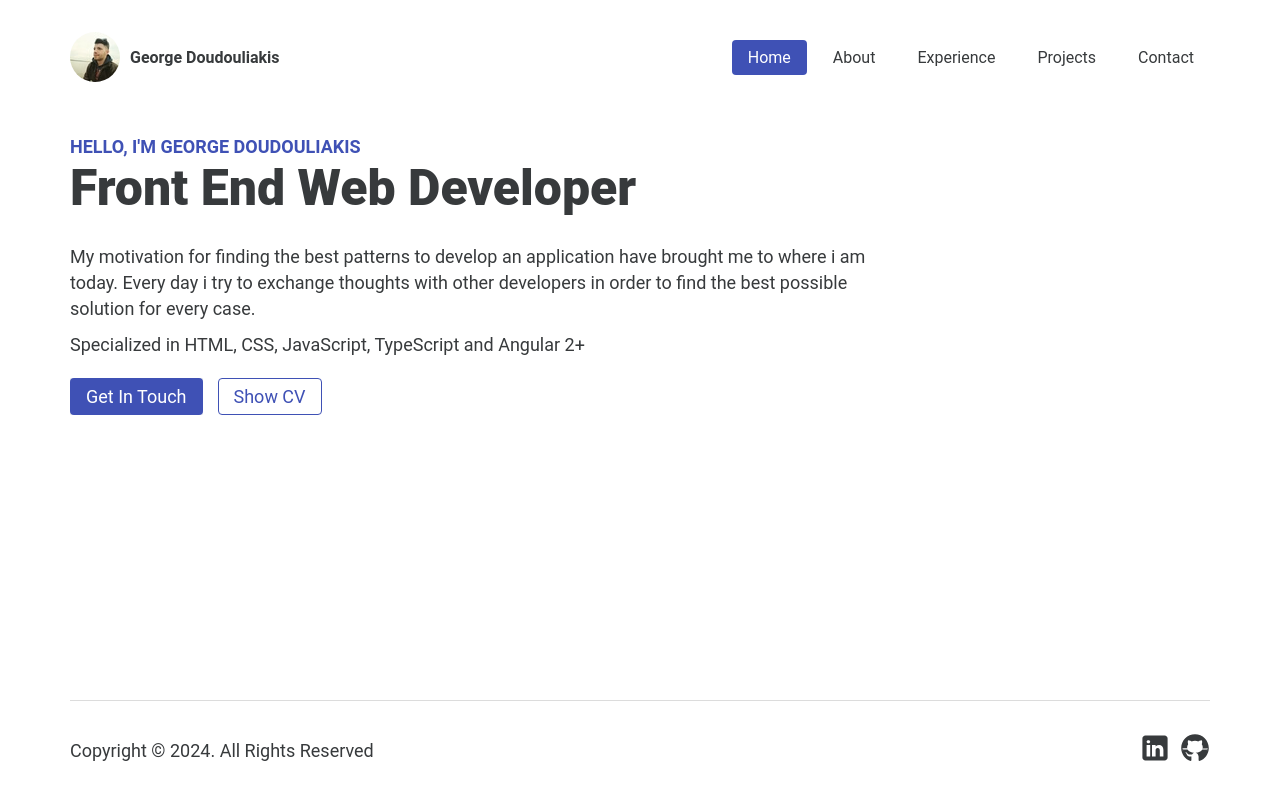
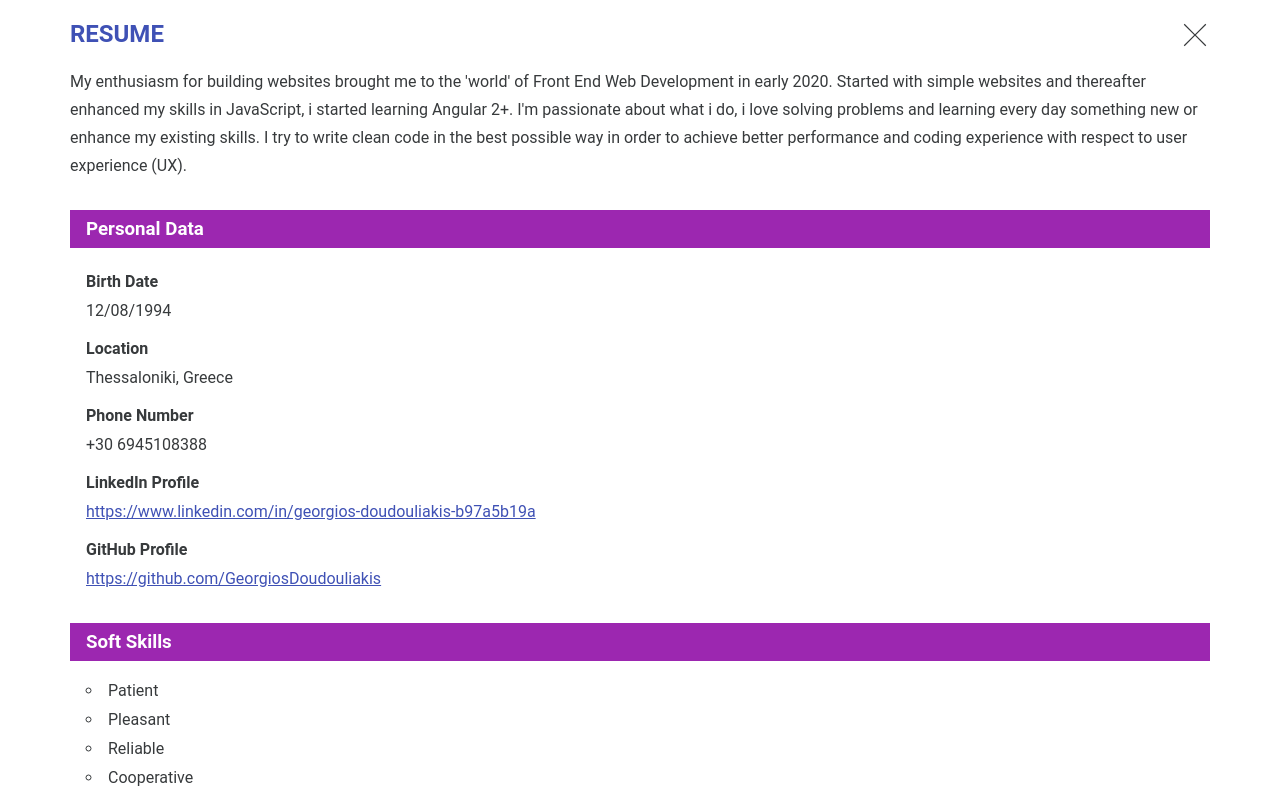
Before and after one commit to GeorgiosDoudouliakis/george-doudouliakis-dev, an Angular app: page / in a window 1280 px wide. Both pictures are taken after a click on the button "Show CV". Shown: the top 800 px of the page. Built offline with nearby package versions, Linux system fonts and the light colour scheme.

Commit message:
refactor: Add functionality for showing cv and layout, styling of cv section

```diff
--- /dev/null
+++ b/src/app/pages/home/components/home-cv/home-cv.component.html
@@ -0,0 +1,65 @@
+<div class="container">
+  <div>
+    <h2>RESUME</h2>
+    <p>
+      My enthusiasm for building websites brought me to the 'world' of Front End Web Development in early 2020. Started with simple websites and thereafter enhanced my skills in JavaScript, i started learning Angular 2+. I'm passionate about what i do, i love solving problems and learning every day something new or enhance my existing skills. I try to write clean code in the best possible way in order to achieve better performance and coding experience with respect to user experience (UX).
+    </p>
+
+    <h3>Personal Data</h3>
+    <div class="personal-data">
+      <p>Birth Date</p>
+      <span>12/08/1994</span>
+      <p>Location</p>
+      <span>Thessaloniki, Greece</span>
+      <p>Phone Number</p>
+      <span>+30 6945108388</span>
+      <p>LinkedIn Profile</p>
+      <a href="https://www.linkedin.com/in/georgios-doudouliakis-b97a5b19a" target="_blank" rel="noopener">https://www.linkedin.com/in/georgios-doudouliakis-b97a5b19a</a>
+      <p>GitHub Profile</p>
+      <a href="https://github.com/GeorgiosDoudouliakis" target="_blank" rel="noopener">https://github.com/GeorgiosDoudouliakis</a>
+    </div>
+
+    <h3>Soft Skills</h3>
+    <ul>
+      <li>Patient</li>
+      <li>Pleasant</li>
+      <li>Reliable</li>
+      <li>Cooperative</li>
+      <li>Adaptability</li>
+    </ul>
+
+    <h3>Foreign Languages</h3>
+    <ul>
+      <li>English (B2)</li>
+    </ul>
+
+    <h3>Education</h3>
+    <ul>
+      <li>Bachelor's degree, Mathematics, University of Ioannina (2012-2017, average grade: 6,26)</li>
+      <li>Master in Information Systems, University of Macedonia (2019-2021, average grade: 7,79)</li>
+    </ul>
+
+    <h3>Work Experience</h3>
+    <ul>
+      <li>Maths Teacher (2017 - 2018)</li>
+      <li>Internship: Website Design (Word Press) for “European Policies and Democracy”, University of
+          Macedonia (September 2019 – January 2020)</li>
+      <li>Front End Web Developer, KissMyButton (April 2021 – January 2022)</li>
+      <li>Front End Web Developer, Schoox (March 2022 - Present)</li>
+    </ul>
+
+    <h3>Technical Skills</h3>
+    <ul>
+      <li>HTML5</li>
+      <li>CSS3</li>
+      <li>CSS Preprocessors (Sass)</li>
+      <li>Programming Languages (JavaScript, TypeScript)</li>
+      <li>MVC Frameworks (Angular 2+)</li>
+      <li>Responsive Web Design</li>
+      <li>Git</li>
+      <li>GitHub</li>
+    </ul>
+  </div>
+
+  <svg (click)="closeCV()" xmlns="http://www.w3.org/2000/svg" viewBox="0 0 50 50" width="30px" height="30px"><path d="M 7.71875 6.28125 L 6.28125 7.71875 L 23.5625 25 L 6.28125 42.28125 L 7.71875 43.71875 L 25 26.4375 L 42.28125 43.71875 L 43.71875 42.28125 L 26.4375 25 L 43.71875 7.71875 L 42.28125 6.28125 L 25 23.5625 Z"/></svg>
+</div>
--- /dev/null
+++ b/src/app/pages/home/components/home-cv/home-cv.component.scss
@@ -0,0 +1,74 @@
+:host {
+  position: absolute;
+  top: 0;
+  right: 0;
+  width: 100%;
+  height: 100vh;
+  background: var(--body-color);
+  z-index: 1;
+
+  .container {
+    position: relative;
+    padding: var(--container-padding);
+
+    p, span, ul li {
+      color: var(--font-color);
+    }
+
+    ul, .personal-data {
+      padding-left: 16px;
+    }
+
+    h2, h3, ul, .personal-data {
+      margin-bottom: 20px;
+    }
+
+    p {
+      margin-bottom: 30px;
+      line-height: 28px;
+    }
+
+    h3 {
+      padding: var(--main-padding);
+      color: var(--text-color);
+      background: var(--secondary-color);
+    }
+
+    .personal-data {
+      display: flex;
+      flex-direction: column;
+
+      p {
+        font-weight: 600;
+        margin-bottom: 5px;
+      }
+
+      span, a {
+        display: inline-flex;
+        margin-bottom: 15px;
+      }
+
+      a {
+        text-decoration: underline;
+        color: var(--primary-color);
+      }
+    }
+
+    ul li {
+      list-style-type: circle;
+      list-style-position: inside;
+
+      &:not(:last-of-type) {
+        margin-bottom: 10px;
+      }
+    }
+
+    svg {
+      position: absolute;
+      top: 20px;
+      right: 0;
+      fill: var(--font-color);
+      cursor: pointer;
+    }
+  }
+}
--- /dev/null
+++ b/src/app/pages/home/components/home-cv/home-cv.component.ts
@@ -0,0 +1,16 @@
+import { Component, Input, ViewContainerRef } from '@angular/core';
+
+@Component({
+  selector: 'gd-home-cv',
+  standalone: true,
+  imports: [],
+  templateUrl: './home-cv.component.html',
+  styleUrl: './home-cv.component.scss'
+})
+export class HomeCvComponent {
+  @Input({ required: true }) public viewRef: ViewContainerRef;
+
+  public closeCV(): void {
+    this.viewRef.clear();
+  }
+}
--- a/src/app/pages/home/components/home-intro/home-intro.component.html
+++ b/src/app/pages/home/components/home-intro/home-intro.component.html
@@ -5,6 +5,8 @@
   <p class="intro-text">Specialized in HTML, CSS, JavaScript, TypeScript and Angular 2+</p>
   <div class="buttons-container">
     <button><a routerLink="contact" class="primary-btn">Get In Touch</a></button>
-    <button class="secondary-btn">Show CV</button>
+    <button class="secondary-btn" (click)="showCV()">Show CV</button>
   </div>
 </div>
+
+<ng-template #cv></ng-template>
--- a/src/app/pages/home/components/home-intro/home-intro.component.ts
+++ b/src/app/pages/home/components/home-intro/home-intro.component.ts
@@ -1,12 +1,20 @@
-import { Component } from '@angular/core';
+import { Component, ViewChild, ViewContainerRef } from '@angular/core';
 import { RouterLink } from "@angular/router";
 import { HomeTypeWriterDirective } from "../../directives/home-type-writer.directive";
+import { HomeCvComponent } from "../home-cv/home-cv.component";
 
 @Component({
   selector: 'gd-home-intro',
   standalone: true,
-  imports: [HomeTypeWriterDirective, RouterLink],
+  imports: [HomeTypeWriterDirective, RouterLink, HomeCvComponent],
   templateUrl: './home-intro.component.html',
   styleUrl: './home-intro.component.scss'
 })
-export class HomeIntroComponent {}
+export class HomeIntroComponent {
+  @ViewChild('cv', { read: ViewContainerRef }) public viewRef: ViewContainerRef;
+
+  public showCV(): void {
+    const cmpRef = this.viewRef.createComponent(HomeCvComponent);
+    cmpRef.instance.viewRef = this.viewRef;
+  }
+}
--- a/src/app/pages/home/components/index.ts
+++ b/src/app/pages/home/components/index.ts
@@ -1 +1,2 @@
 export { HomeIntroComponent } from "./home-intro/home-intro.component";
+export { HomeCvComponent } from "./home-cv/home-cv.component";
```
Also changed, not shown: 1 other file (tests, documents, lock files or other folders).
